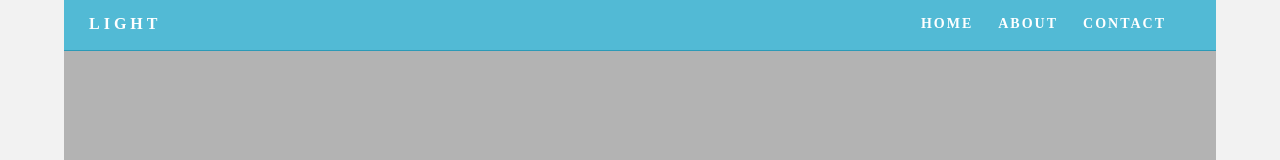
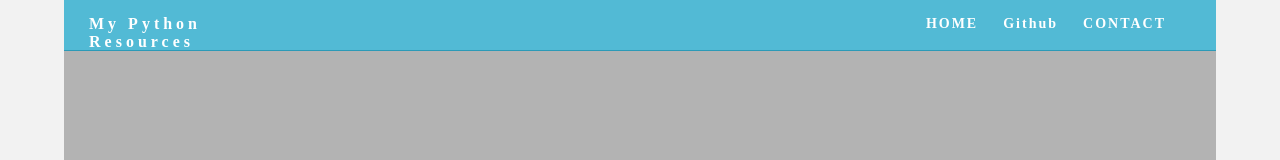
Before and after one commit to JesseGarza/Python-Studies, a plain HTML site: page index.html in a window 1280 px wide. Shown: the top 160 px of the page. Drawn offline with Linux system fonts and the light colour scheme.

Commit message:
Link updates

```diff
--- a/index.html
+++ b/index.html
@@ -21,12 +21,12 @@
 <div class="container">
   <!-- Navigation -->
   <header> <a href="">
-    <h4 class="logo">LIGHT</h4>
-    </a>
+    <h4 class="logo"><strong>My Python Resources</strong></h4>
+  </a>
     <nav>
       <ul>
         <li><a href="#hero">HOME</a></li>
-        <li><a href="#about">ABOUT</a></li>
+        <li><a href="https://github.com/JesseGarza">Github</a></li>
         <li> <a href="#contact">CONTACT</a></li>
       </ul>
     </nav>
```
